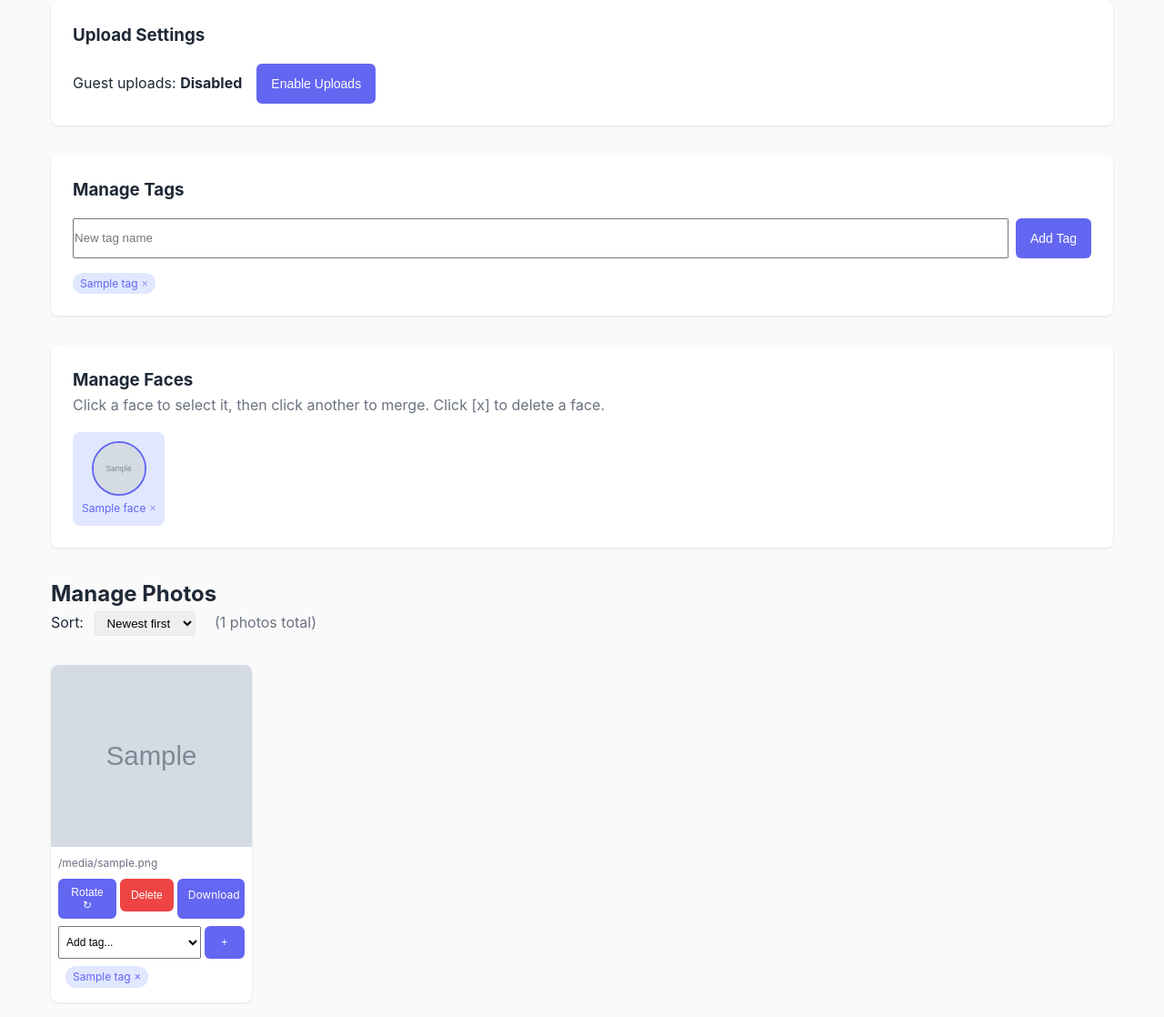
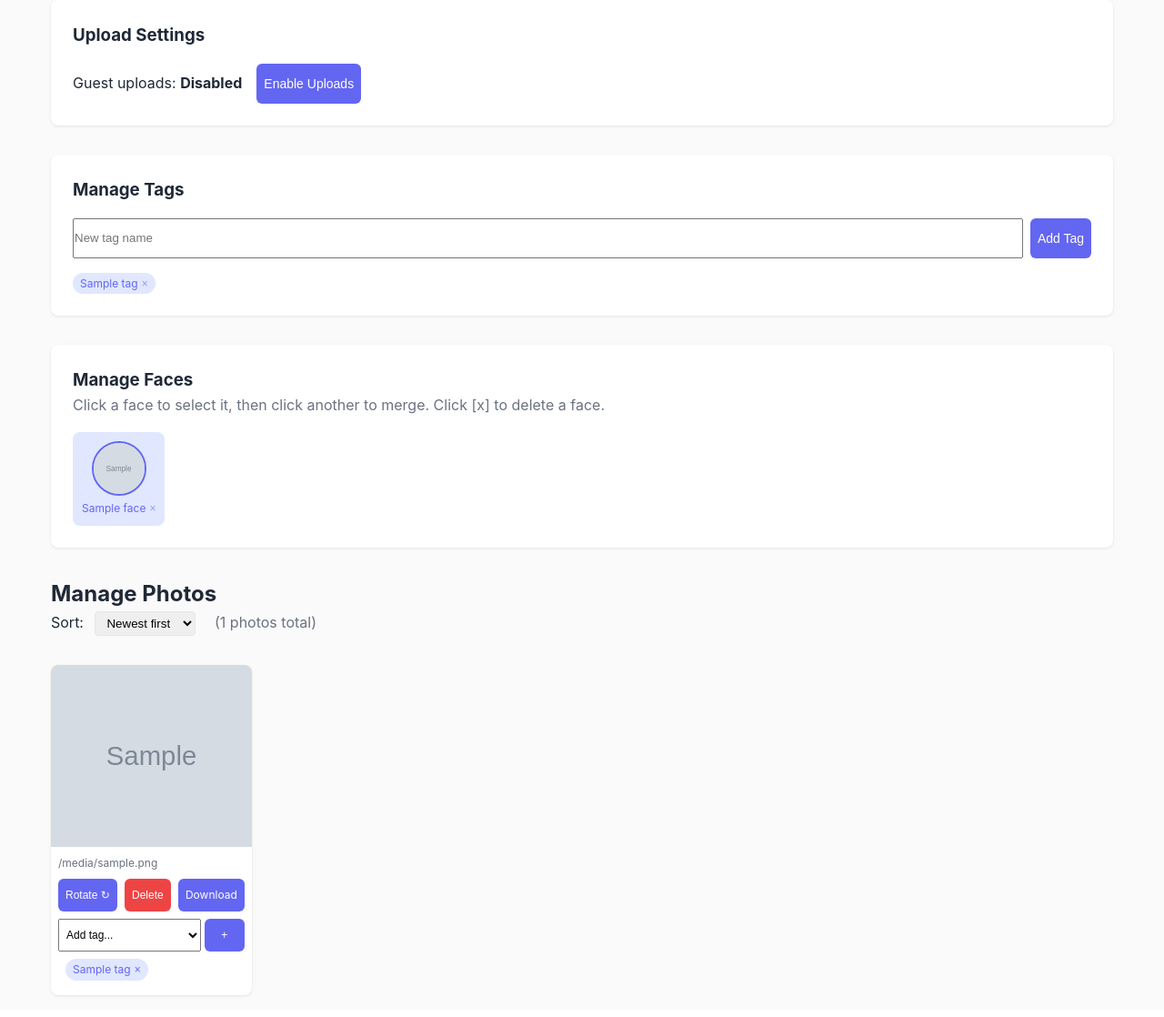
Before and after one commit to brakid/Partypix, a FastAPI app: template templates/admin.html in a window 1280 px wide. Shown: the part 65-1183 px from the top of the page at 91% size. After the commit the page ends 1161 px from the top, so only its background shows below. Run offline with FastAPI, Linux system fonts and the light colour scheme; the template is opened without the code that fills it: most values are stand-ins (such as "Sample title", 1, 10 or a date in 2020); grey boxes marked "Sample" are stand-in pictures; parts of the project's set-up code (start-up, migrations or seed data) failed here and were passed over.

Commit message:
Style cleanup

```diff
--- a/static/style.css
+++ b/static/style.css
@@ -95,7 +95,7 @@ nav a:hover, nav a.active {
 
 .btn {
   display: inline-block;
-  padding: 0.75rem 1rem;
+  padding: 0.5rem 0.5rem;
   background: var(--primary);
   color: white;
   border: none;
@@ -106,6 +106,7 @@ nav a:hover, nav a.active {
   transition: background 0.2s;
   min-height: 44px;
   min-width: 44px;
+  text-align: center;
 }
 
 .btn:hover {
@@ -125,7 +126,7 @@ nav a:hover, nav a.active {
 }
 
 .btn-sm {
-  padding: 0.5rem 0.75rem;
+  padding: 0.5rem 0.5rem;
   font-size: 0.75rem;
   min-height: 36px;
 }
@@ -403,8 +404,10 @@ nav a:hover, nav a.active {
 }
 
 .admin-actions {
+  margin-top: 0.5rem;
   display: flex;
-  gap: 0.5rem;
+  gap: 0.25rem;
+  justify-content: space-between;
 }
 
 .photo-fullview {
@@ -598,7 +601,7 @@ body.dark select {
   }
 
   .pagination .btn {
-    padding: 0.5rem 0.75rem;
+    padding: 0.5rem 0.5rem;
     font-size: 0.75rem;
   }
 
--- a/templates/admin.html
+++ b/templates/admin.html
@@ -149,7 +149,7 @@ function deleteFace(faceId) {
         <div style="padding: 0.5rem;">
             <p style="font-size: 0.75rem; color: var(--text-muted);">{{ photo.original_filename }}</p>
 
-            <div class="admin-actions" style="margin-top: 0.5rem; display: flex; gap: 0.25rem;">
+            <div class="admin-actions">
                 <form method="POST" action="/admin/photo/{{ photo.id }}/rotate">
                     <button type="submit" class="btn btn-sm" title="Rotate clockwise">Rotate ↻</button>
                 </form>
```
